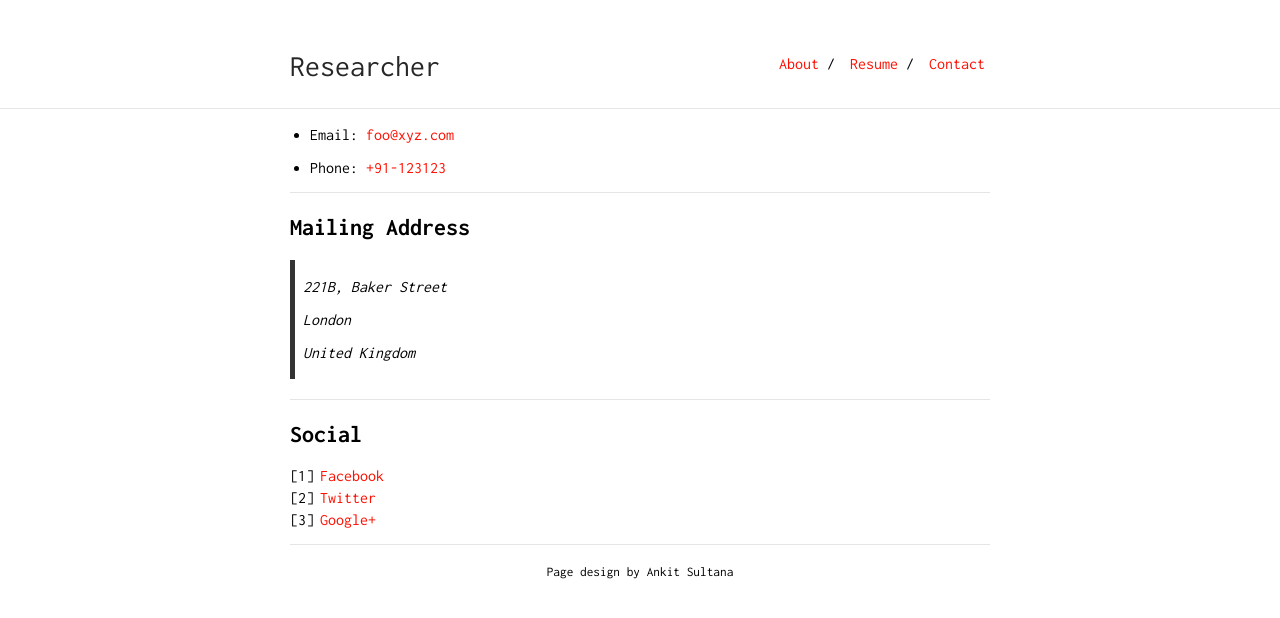
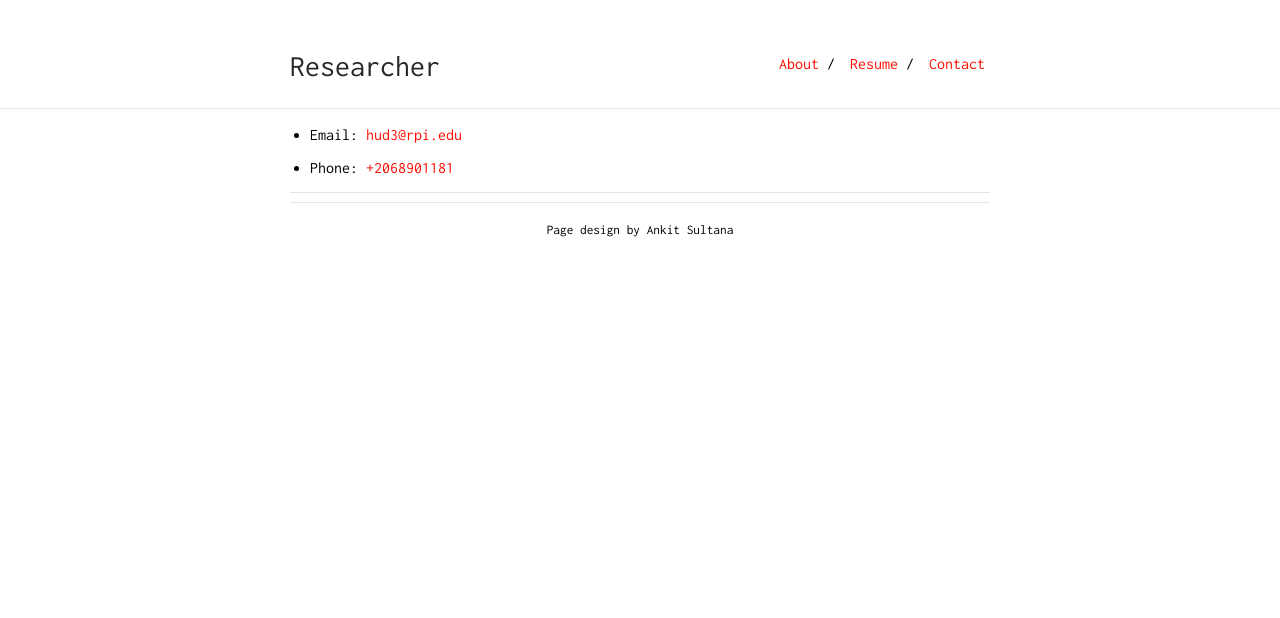
Before and after one commit to jurohd/jurohd.github.io, a Jekyll site: the page built from contact.md, in a window 1280 px wide. Shown: the top 618 px of the page. Built offline with Jekyll 4.4.1, drawn with Linux system fonts in a browser that asks for light colours.

Commit message:
Update contact.md

```diff
--- a/contact.md
+++ b/contact.md
@@ -3,24 +3,8 @@ layout: default
 is_contact: true
 ---
 
-* Email: [foo@xyz.com](mailto:foo@xyz.com)
+* Email: [hud3@rpi.edu](mailto:hud3@rpi.edu)
 
-* Phone: [+91-123123](tel:+91-123123)
+* Phone: [+2068901181](tel:+2068901181)
 
 ---
-
-## Mailing Address
-
-> 221B, Baker Street
->
-> London
->
-> United Kingdom
-
----
-
-## Social
-
-1. [Facebook](#)
-2. [Twitter](#)
-3. [Google+](#)
```
